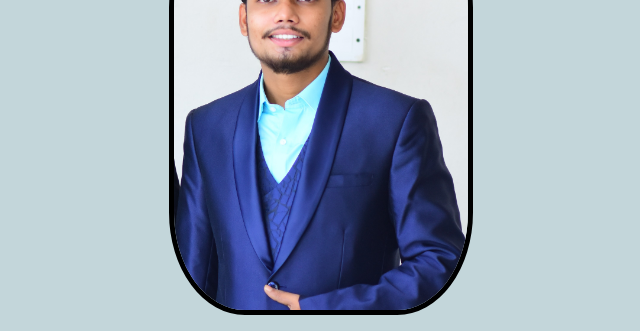
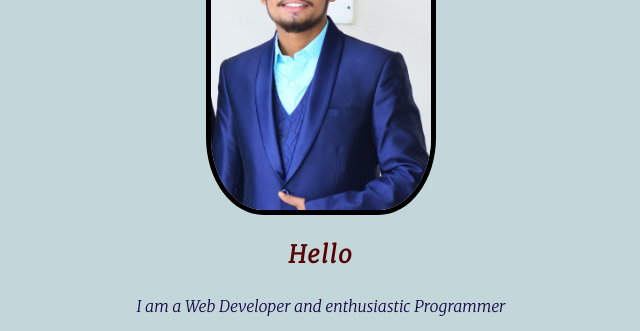
Before and after one commit to Mahesh6547/PersonalWebsite_using_htmlCSS, a plain HTML site: page index.html in a window 1280 px wide. Shown: the part 1005-1336 px from the top of the page, without its empty margins (319-959 px from the left). Drawn offline with Linux system fonts and the light colour scheme.

Commit message:
Update stylesheeet.css

```diff
--- a/assets/stylesheeet.css
+++ b/assets/stylesheeet.css
@@ -52,7 +52,7 @@ body{
     font-family: 'Merriweather', serif;
     text-align: center;
     background-color: #C3D6DA;
-    font-size:x-large;
+    font-size:x-larger;
     color: #130745;
 }
 
@@ -62,7 +62,7 @@ h2,h3{
     letter-spacing: 2px;
 }
 .profile_pic{
-    height: 400px;
+    height: 300px;
     border-radius: 25%;
     margin-top: 100px;
     border: #000000 solid 5px;
```
